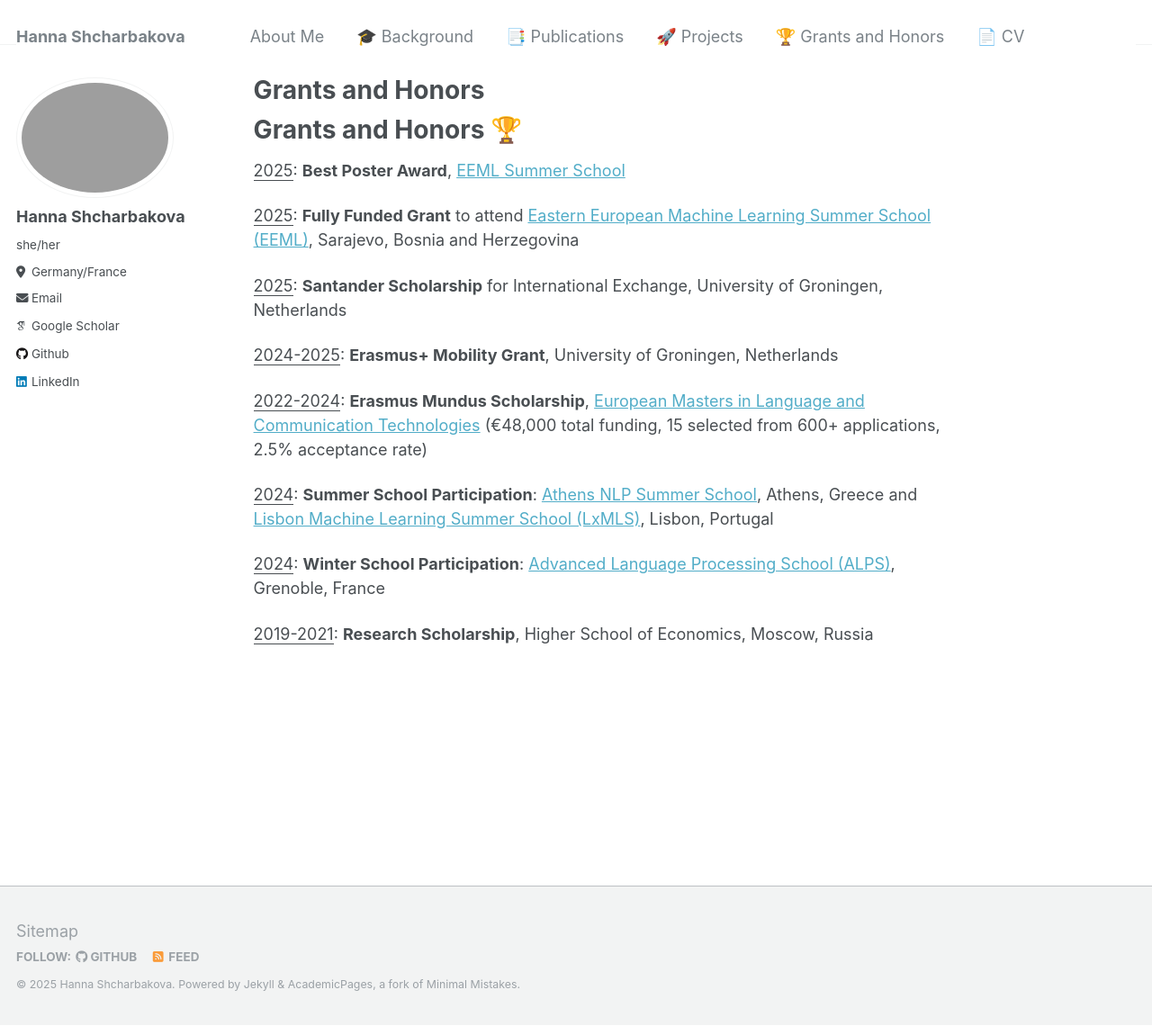
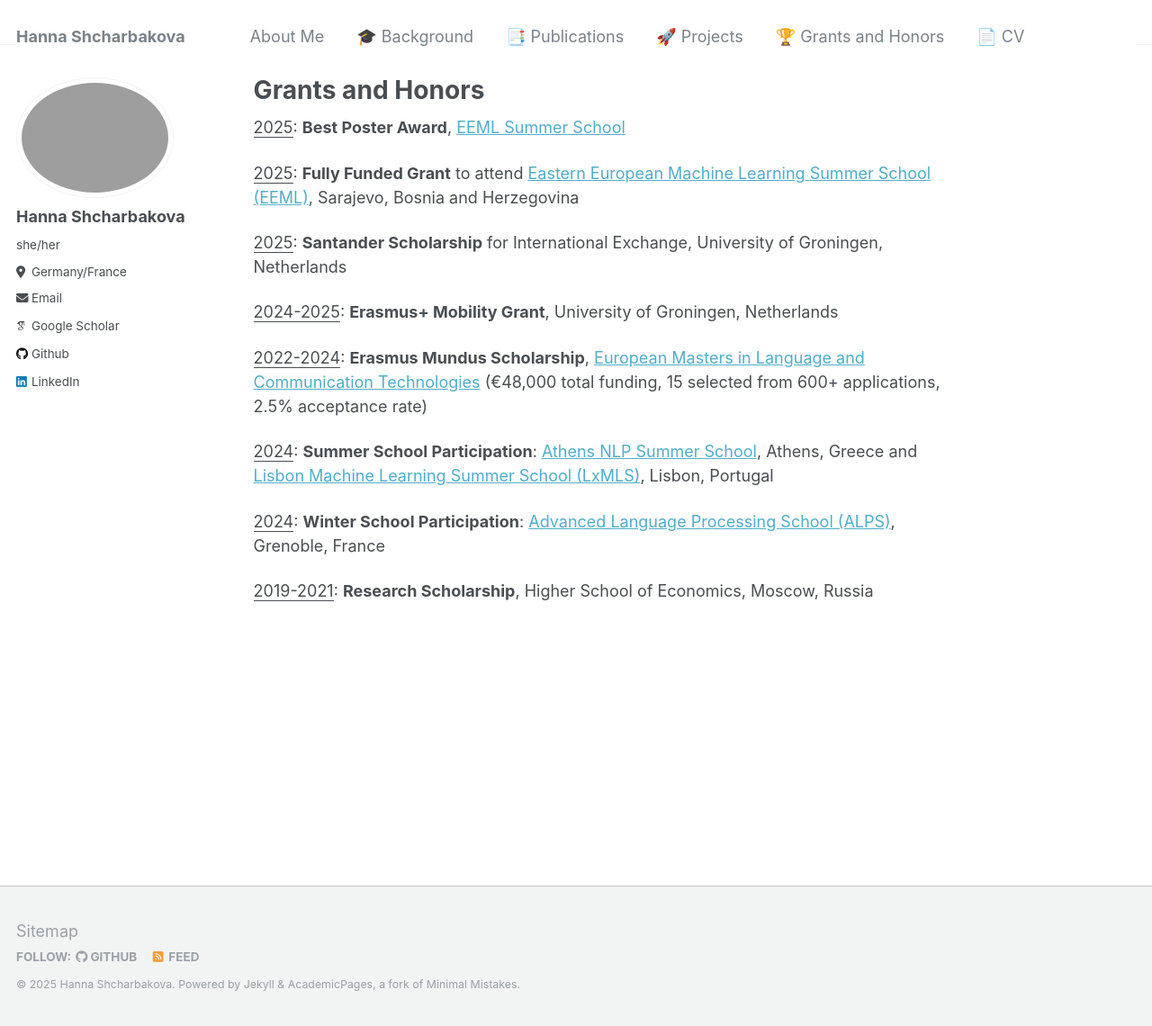
Before and after one commit to Aniezka/aniezka.github.io, a Jekyll site: the page built from grants/index.md, in a window 1280 px wide and 1140 px high. Shown: the whole window at 90% size. Built offline with Jekyll 4.4.1, drawn with Linux system fonts in a browser that asks for light colours; some web fonts are replaced.

Commit message:
Update index.md

```diff
--- a/grants/index.md
+++ b/grants/index.md
@@ -4,8 +4,6 @@ classes: wide
 author_profile: true
 title: "Grants and Honors"
 ---
-
-# Grants and Honors 🏆
 
 <u>2025</u>: **Best Poster Award**, [EEML Summer School](https://www.eeml.eu/home)
 
```
